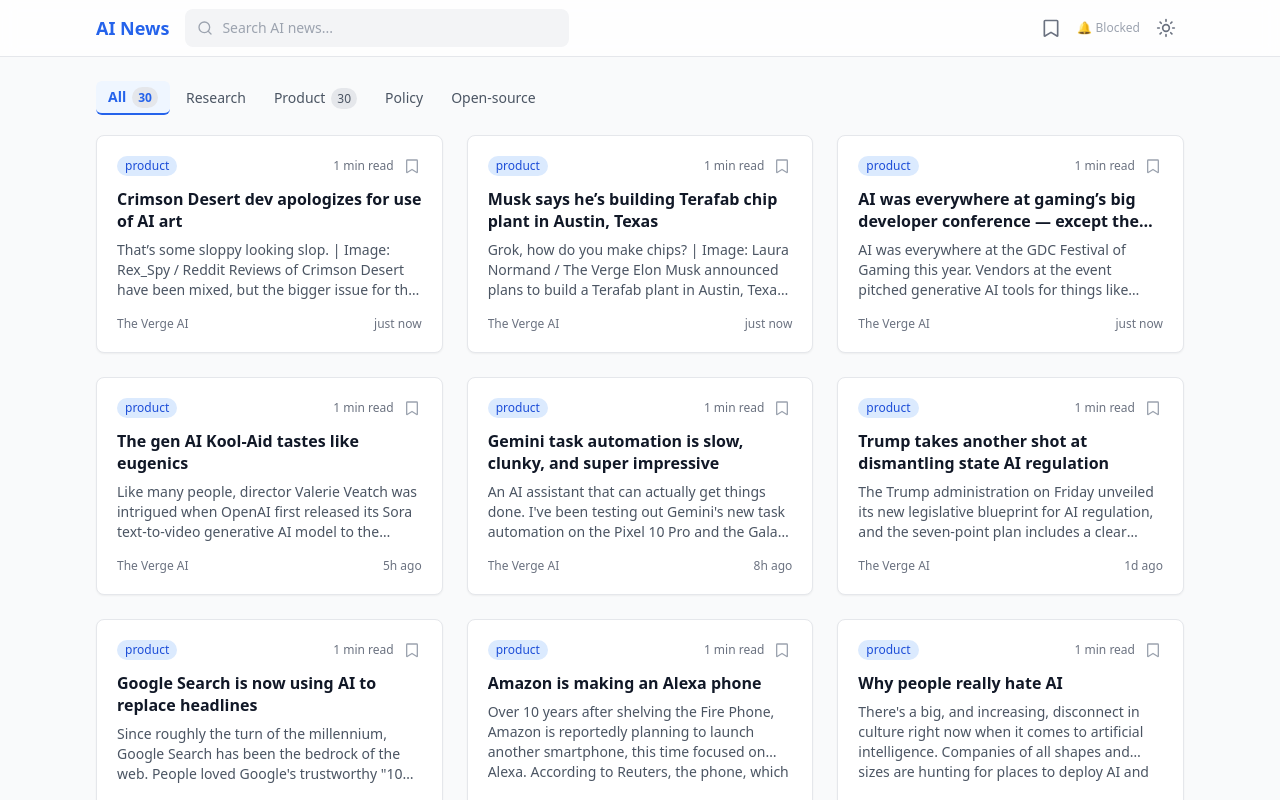
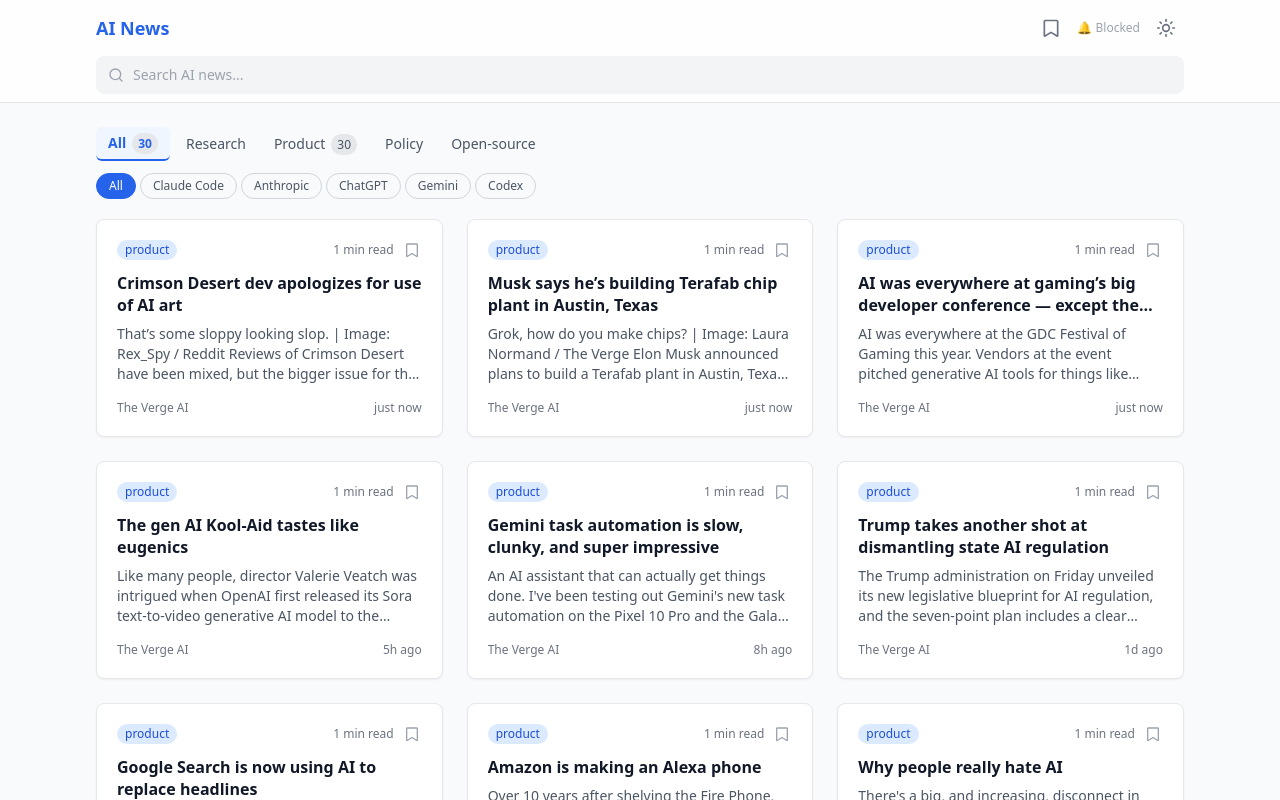
Before and after one commit to phongnlu/ai, a Next.js app in the folder ai_news/: page / in a window 1280 px wide. Shown: the top 800 px of the page. Built offline with nearby package versions, Linux system fonts and the light colour scheme.

Commit message:
feat: add BrandFilter component for filtering articles by brand

```diff
--- a/ai_news/src/app/page.tsx
+++ b/ai_news/src/app/page.tsx
@@ -3,6 +3,7 @@
 import { Article, FeedResponse } from '@/types/article';
 import FeedHeader from '@/components/FeedHeader';
 import CategoryFilter from '@/components/CategoryFilter';
+import BrandFilter from '@/components/BrandFilter';
 import ArticleCard from '@/components/ArticleCard';
 import LoadingSkeleton from '@/components/LoadingSkeleton';
 import Toast from '@/components/Toast';
@@ -20,6 +21,7 @@
   const [loadingMore, setLoadingMore] = useState(false);
   const [category, setCategory] = useState('all');
   const [search, setSearch] = useState('');
+  const [brand, setBrand] = useState('');
   const [toasts, setToasts] = useState<ToastState[]>([]);
   const { isBookmarked, addBookmark, removeBookmark } = useBookmarks();
 
@@ -28,7 +30,8 @@
     try {
       const params = new URLSearchParams({ page: String(p), pageSize: '12' });
       if (cat && cat !== 'all') params.set('category', cat);
-      if (q) params.set('q', q);
+      const query = [q, brand].filter(Boolean).join(' ');
+      if (query) params.set('q', query);
       const res = await fetch(`/api/feed?${params}`);
       const data: FeedResponse = await res.json();
       setArticles((prev) => append ? [...prev, ...data.articles] : data.articles);
@@ -43,7 +46,7 @@
   useEffect(() => {
     setPage(1);
     fetchFeed(1, category, search);
-  }, [category, search, fetchFeed]);
+  }, [category, search, brand, fetchFeed]);
 
   const loadMore = () => {
     const next = page + 1;
@@ -75,8 +78,9 @@
       />
 
       <main className="max-w-6xl mx-auto px-4 sm:px-8 py-6">
-        <div className="mb-4">
+        <div className="mb-4 flex flex-col gap-2">
           <CategoryFilter active={category} counts={categoryCounts} onChange={setCategory} />
+          <BrandFilter active={brand} onChange={setBrand} />
         </div>
 
         {loading ? (
--- /dev/null
+++ b/ai_news/src/components/BrandFilter.tsx
@@ -0,0 +1,60 @@
+'use client';
+import { useRef } from 'react';
+
+export const BRANDS = [
+  { label: 'All',         keyword: '' },
+  { label: 'Claude Code', keyword: 'claude code' },
+  { label: 'Anthropic',   keyword: 'anthropic' },
+  { label: 'ChatGPT',     keyword: 'chatgpt' },
+  { label: 'Gemini',      keyword: 'gemini' },
+  { label: 'Codex',       keyword: 'codex' },
+] as const;
+
+interface BrandFilterProps {
+  active: string;
+  onChange: (keyword: string) => void;
+}
+
+export default function BrandFilter({ active, onChange }: BrandFilterProps) {
+  const buttonRefs = useRef<(HTMLButtonElement | null)[]>([]);
+
+  const handleKeyDown = (e: React.KeyboardEvent, index: number) => {
+    if (e.key === 'ArrowRight') {
+      e.preventDefault();
+      const next = (index + 1) % BRANDS.length;
+      buttonRefs.current[next]?.focus();
+      onChange(BRANDS[next].keyword);
+    } else if (e.key === 'ArrowLeft') {
+      e.preventDefault();
+      const prev = (index - 1 + BRANDS.length) % BRANDS.length;
+      buttonRefs.current[prev]?.focus();
+      onChange(BRANDS[prev].keyword);
+    }
+  };
+
+  return (
+    <div role="tablist" aria-label="Filter by brand" className="flex gap-1 overflow-x-auto pb-1 scrollbar-none">
+      {BRANDS.map(({ label, keyword }, i) => {
+        const isActive = active === keyword;
+        return (
+          <button
+            key={label}
+            ref={(el) => { buttonRefs.current[i] = el; }}
+            role="tab"
+            aria-selected={isActive}
+            tabIndex={isActive ? 0 : -1}
+            onClick={() => onChange(keyword)}
+            onKeyDown={(e) => handleKeyDown(e, i)}
+            className={`flex-shrink-0 px-3 py-1 text-xs rounded-full border transition-all duration-150 ${
+              isActive
+                ? 'bg-blue-600 text-white border-blue-600'
+                : 'text-gray-600 dark:text-gray-400 border-gray-300 dark:border-gray-600 hover:border-blue-400 dark:hover:border-blue-500'
+            }`}
+          >
+            {label}
+          </button>
+        );
+      })}
+    </div>
+  );
+}
--- a/ai_news/src/components/FeedHeader.tsx
+++ b/ai_news/src/components/FeedHeader.tsx
@@ -13,14 +13,12 @@
 export default function FeedHeader({ search, onSearchChange, onSearchClear }: FeedHeaderProps) {
   return (
     <header className="sticky top-0 z-40 bg-white/80 dark:bg-gray-900/80 backdrop-blur border-b border-gray-200 dark:border-gray-700">
-      <div className="max-w-6xl mx-auto px-4 sm:px-8 h-14 flex items-center gap-4">
-        <Link href="/" className="text-lg font-bold text-blue-600 dark:text-blue-400 flex-shrink-0">
+      <div className="max-w-6xl mx-auto px-4 sm:px-8">
+        <div className="h-14 flex items-center justify-between">
+          <Link href="/" className="text-lg font-bold text-blue-600 dark:text-blue-400">
             AI News
           </Link>
-        <div className="flex-1 max-w-sm">
-          <SearchBar value={search} onChange={onSearchChange} onClear={onSearchClear} />
-        </div>
-        <nav className="flex items-center gap-2 ml-auto">
+          <nav className="flex items-center gap-2">
             <Link
               href="/bookmarks"
               aria-label="Saved bookmarks"
@@ -34,6 +32,10 @@
             <ThemeToggle />
           </nav>
         </div>
+        <div className="pb-2">
+          <SearchBar value={search} onChange={onSearchChange} onClear={onSearchClear} />
+        </div>
+      </div>
     </header>
   );
 }
```
Lines whose indentation alone changed are shown as unchanged.
